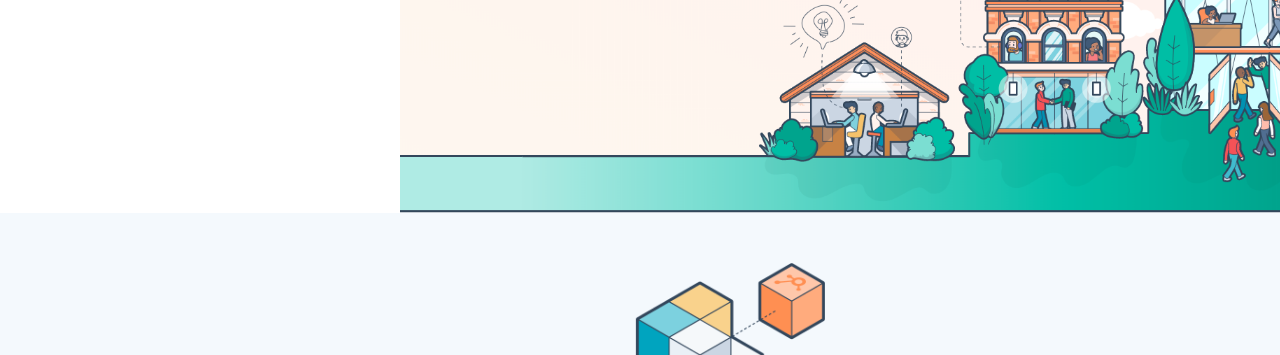
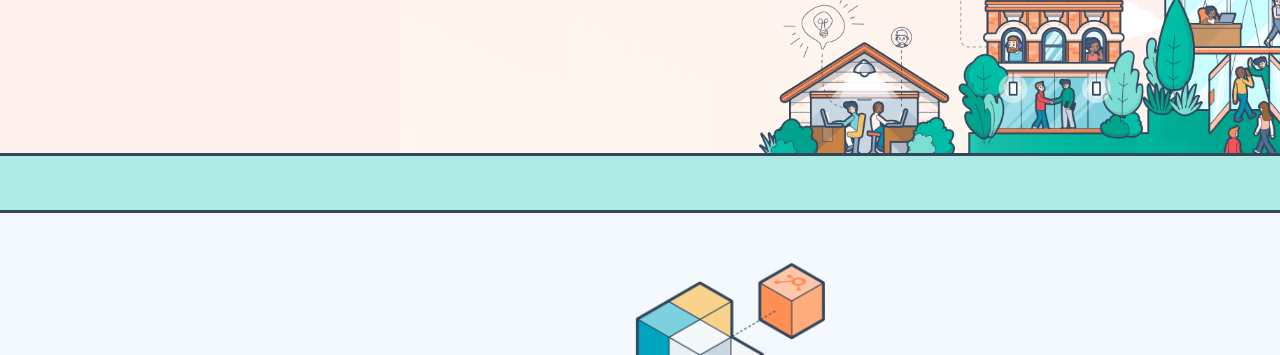
Before and after one commit to williamtruppi/htmlcss-hubspot, a plain HTML site: page index.html in a window 1280 px wide. Shown: the part 597-952 px from the top of the page. Drawn offline with Linux system fonts and the light colour scheme.

Commit message:
Risolto Bug Hero Banner

```diff
--- a/assets/css/style.css
+++ b/assets/css/style.css
@@ -67,6 +67,7 @@ body{
 
 header{
   width: 100%;
+
 }
 
 /* navbar */
@@ -153,7 +154,9 @@ nav{
 /* HERO_BANNER */
 
 .hero_banner{
+  position: relative;
   height: 650px;
+  background-color: #fff2ee;
   background-image: url("../img/jumbotron.png");
   background-size: 1000px;
   background-position: bottom right;
@@ -161,6 +164,19 @@ nav{
   overflow: hidden;
   font-weight: 300;
 }
+
+.hero_banner .bottom{
+  width: 100%;
+  height: 60px;
+  background-color: #afebe4;
+  position: absolute;
+  bottom: 0;
+  left: 0;
+  border-top: 3px solid #33475B;
+  border-bottom: 3px solid #33475B;
+}
+
+
 
 .hero_logo{
   padding-top: 60px;
--- a/index.html
+++ b/index.html
@@ -62,6 +62,9 @@
             <p>Get started with FREE tools, and upgrade as you grow.</p>
           </div>
           <!-- chiusura HERO_LOGO -->
+        </div>
+        <div class="bottom">
+
         </div>
       </div>
       <!-- chiusura HERO_BANNER -->
```
